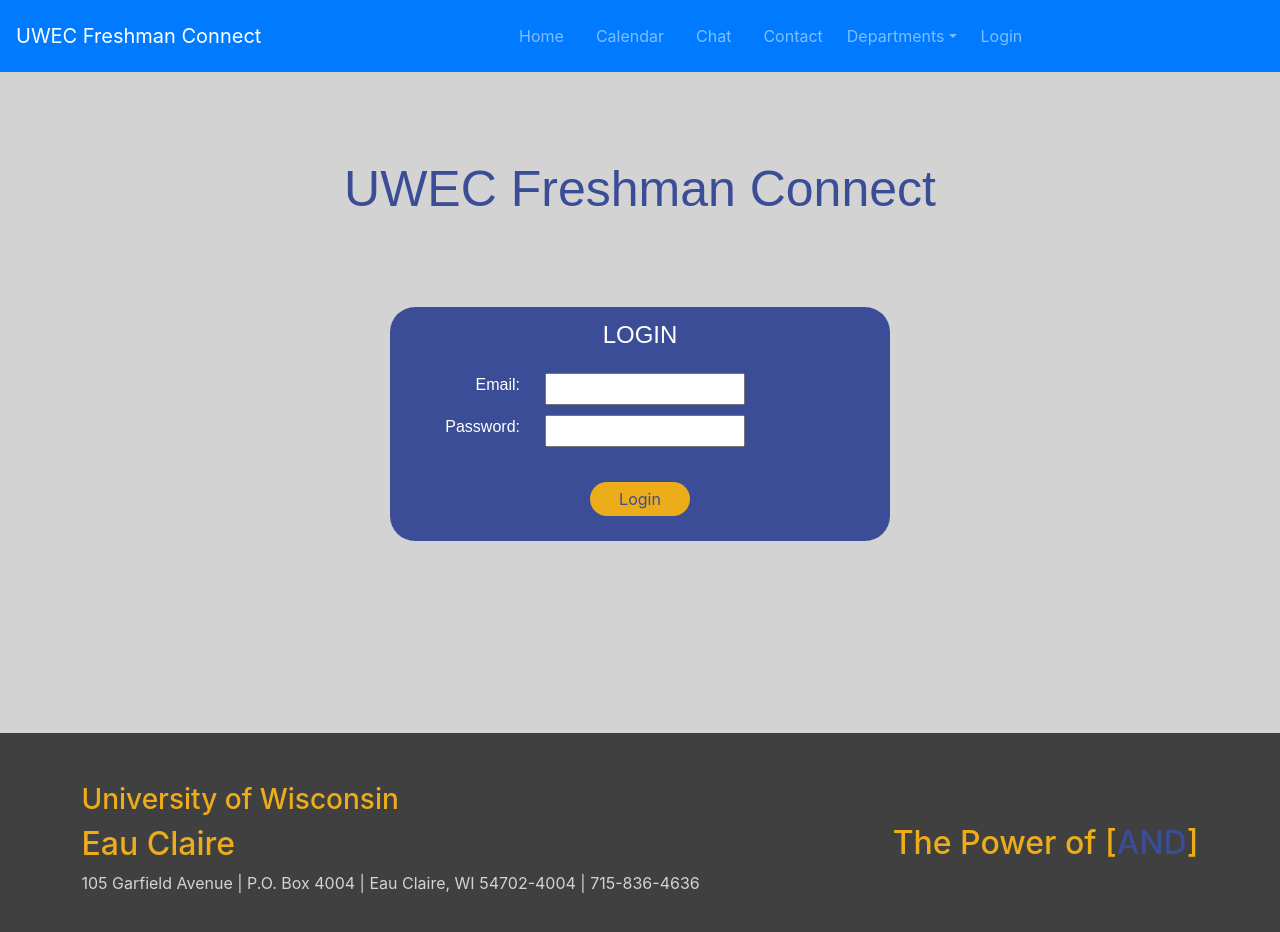
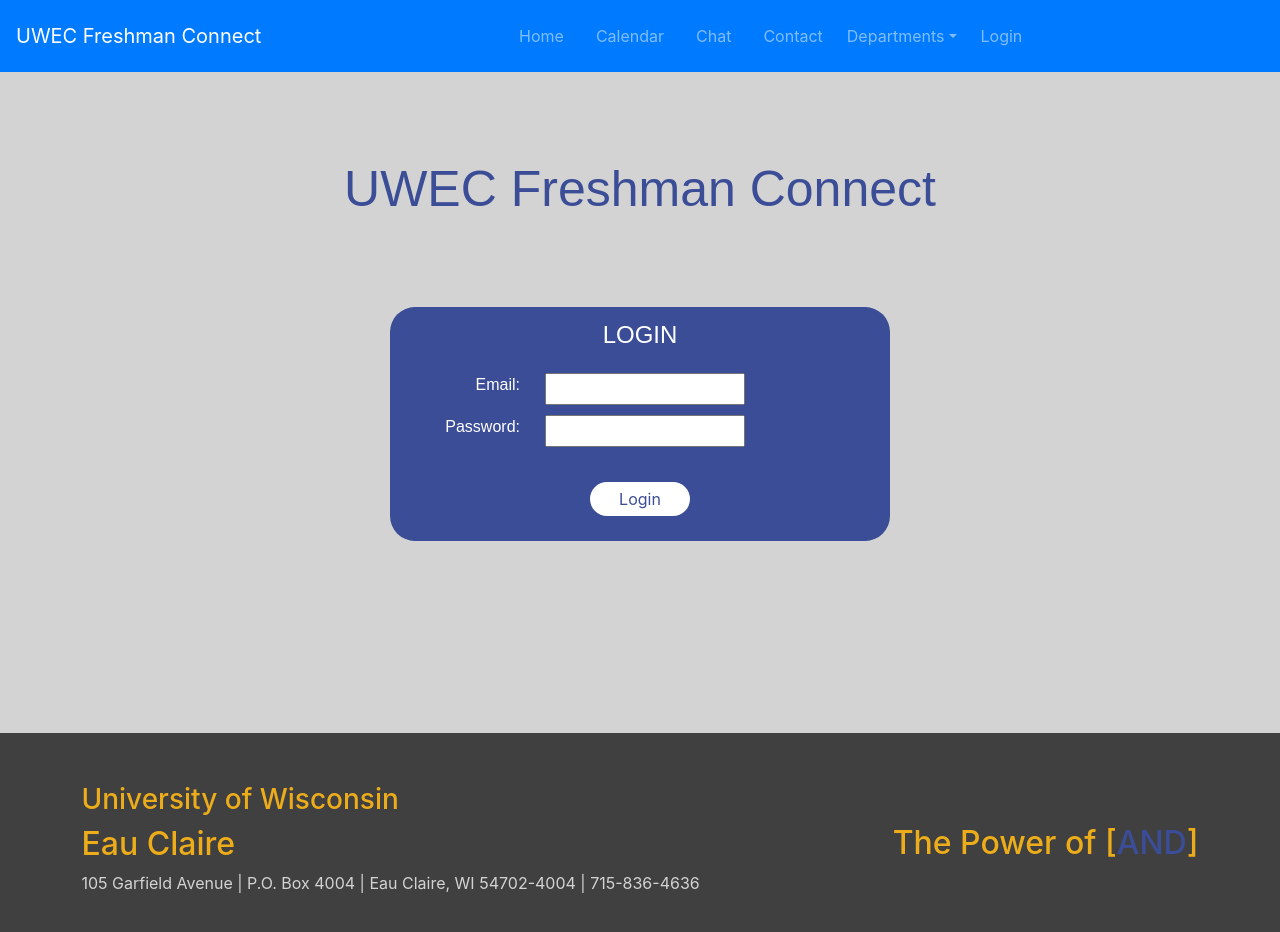
Before and after one commit to jflipp31698/Project-2-CS-268, a React (Create React App) app: page /Login in a window 1280 px wide. Shown: the top 932 px of the page. Built offline with nearby package versions, Linux system fonts and the light colour scheme.

Commit message:
Adjusted styles for Calendar and Login page

```diff
--- a/src/css/Calendar.css
+++ b/src/css/Calendar.css
@@ -16,4 +16,5 @@ html, body {
     background-color: rgb(255, 255, 255, 0.8);
     border: none;
     min-width: 700px;
+    min-height: 400px;
 }
--- a/src/css/Login.css
+++ b/src/css/Login.css
@@ -52,11 +52,15 @@ html, body {
     width: 100px;
     margin: 25px 0px;
     cursor: pointer;
-    background-color: #edac1a;
+    background-color: white;
     border: none;
     border-radius: 25px;
     padding: 5px;
     color: #3b4d96;
+  }
+
+  #login-btn:hover {
+    background-color: #edac1a;
   }
 
   #login-header{
```
Also changed, not shown: 1 other file (tests, documents, lock files or other folders).
